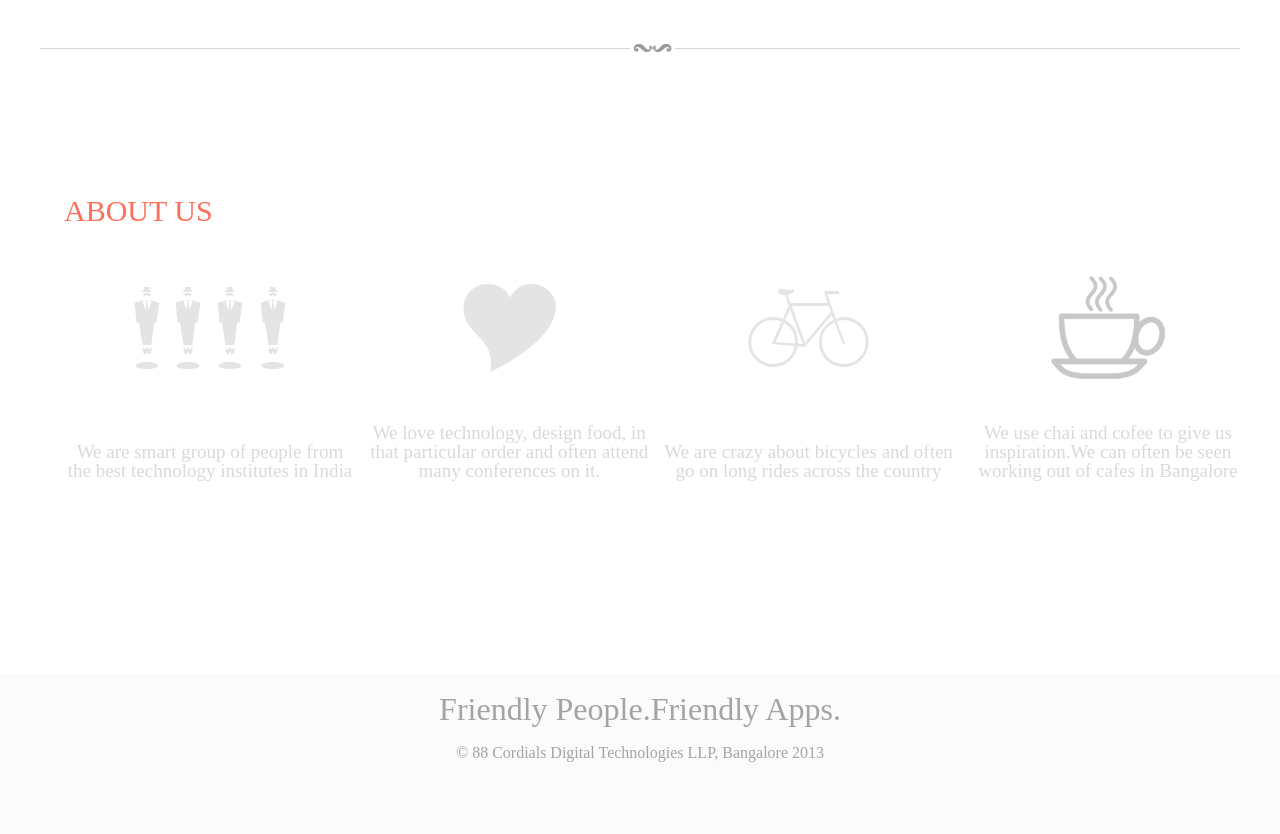
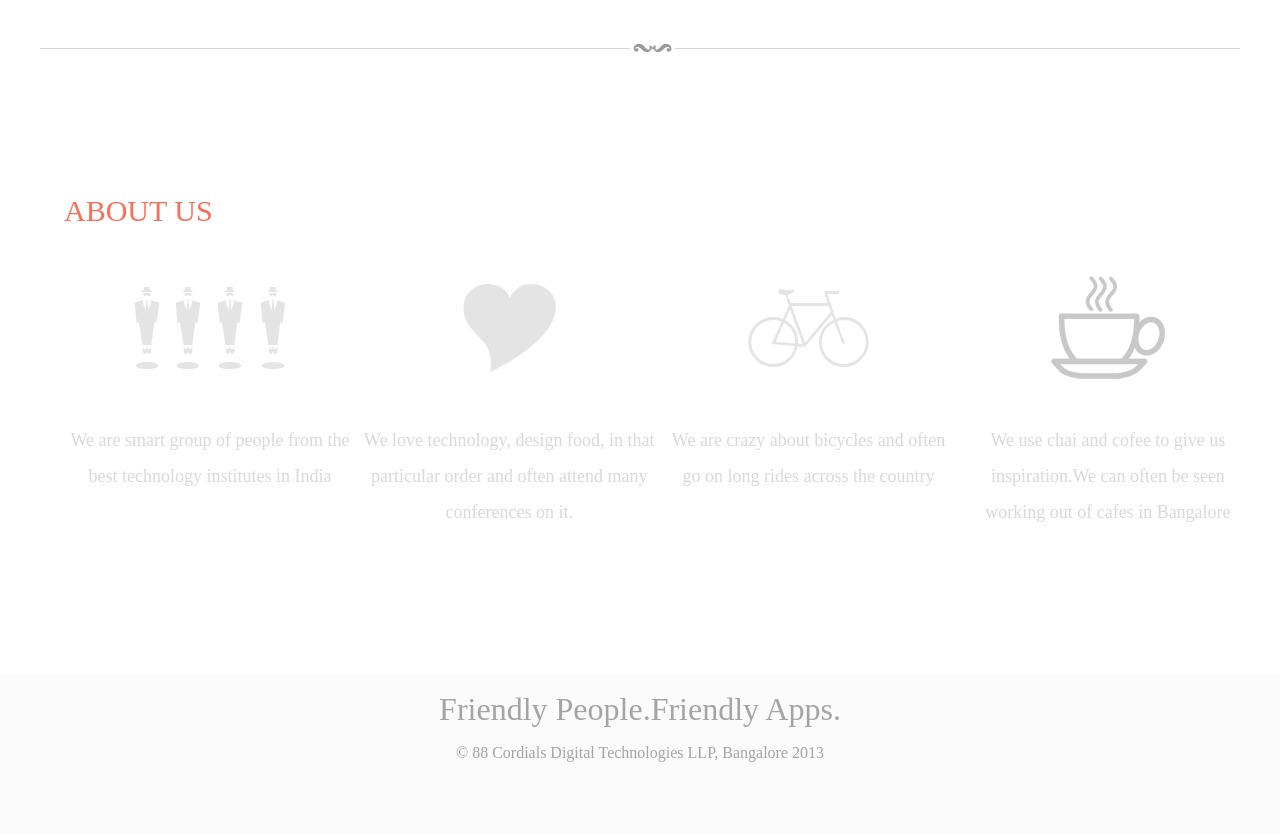
Before and after one commit to 88cordials/88cordials.github.com, a plain HTML site: page index.html in a window 1280 px wide. Shown: the part 2048-2882 px from the top of the page. Drawn offline with nearby package versions, Linux system fonts and the light colour scheme.

Commit message:
client align6

```diff
--- a/css/style.css
+++ b/css/style.css
@@ -329,6 +329,8 @@ img {
 	text-align:center;
 	position: relative;
 
+	vertical-align: top;
+
 	width:24%;
 	color:#d9d9d9;
 
@@ -336,9 +338,9 @@ img {
 
 }
 .aboutus_text p{
-	line-height: 1em;
+	line-height: 2em;
 	max-height: 8em;
-	font-size: 19px;
+	font-size: 18px;
 
 
 
```
